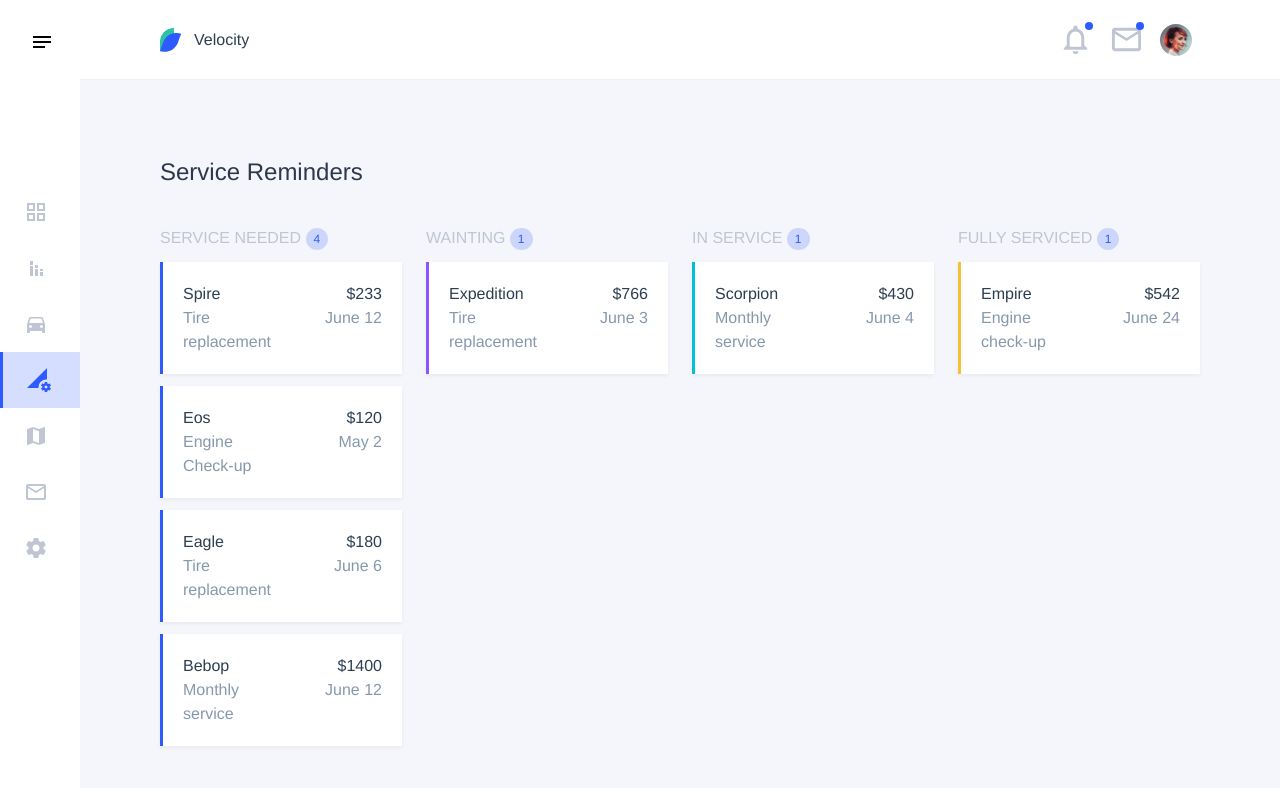
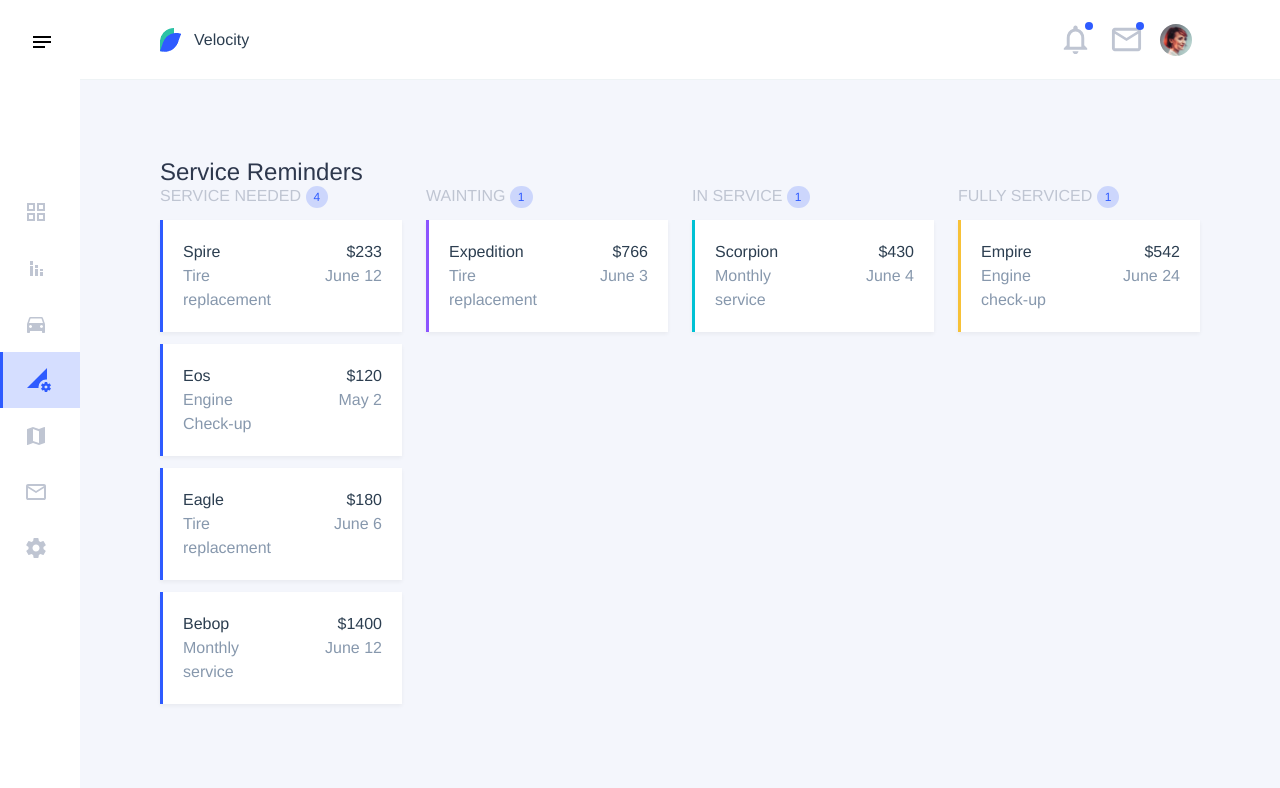
Before and after one commit to atcha/vue-velocity, a Vue app: page /service-reminders in a window 1280 px wide. Shown: the top 788 px of the page. Built offline with nearby package versions, Linux system fonts and the light colour scheme.

Commit message:
Upd (kanban): Optimise card move

```diff
--- a/src/components/TaskCard.vue
+++ b/src/components/TaskCard.vue
@@ -1,5 +1,5 @@
 <template>
-    <div :class="cardClass" class="mb-3 p-5 flex bg-white shadow-2l">
+    <div :class="cardClass" class="p-5 flex bg-white shadow-2l cursor-move">
         <div class="flex-1">
             <p class="text-left">{{ item.name }}</p>
             <p class="text-left text-black-3">{{ item.info }}</p>
@@ -32,8 +32,6 @@
                         cardClass += 'border-yellow-normal';
                         break;
                 }
-                // eslint-disable-next-line no-console
-                console.log(cardClass);
                 return cardClass;
             }
         }
--- a/src/components/TaskLane.vue
+++ b/src/components/TaskLane.vue
@@ -1,15 +1,16 @@
 <template>
-    <div>
+    <div class="pb-10">
         <h3 class="uppercase text-gray-1 text-left">{{ title }} <span
                 class="rounded-full px-2 py-1 bg-primary-light text-primary-normal text-xs leading-none">{{itemCount}}</span>
         </h3>
-        <div class="mt-3">
-            <draggable v-model="draggables"
+        <div class="h-full mt-3">
+            <draggable class="h-full"
+                       v-model="draggables"
                        :options="dragOptions"
                        @start="drag = true"
                        @end="drag = false">
-                <transition-group type="transition" :name="!drag ? 'flip-list' : null">
-                    <div v-for="item in items" :key="item.id">
+                <transition-group style="display: block; min-height: 115px; padding-bottom: 115px;" type="transition" :name="!drag ? 'flip-list' : null">
+                    <div class="mb-3" v-for="item in items" :key="item.id">
                         <item :item="item" :group="id"></item>
                     </div>
                 </transition-group>
@@ -62,8 +63,7 @@
 
 <style scoped>
     .ghost {
-        opacity: 0.5;
-        background: #c8ebfb;
+        @apply opacity-50 bg-blue-light;
     }
     .flip-list-move {
         transition: transform 0.5s;
```
